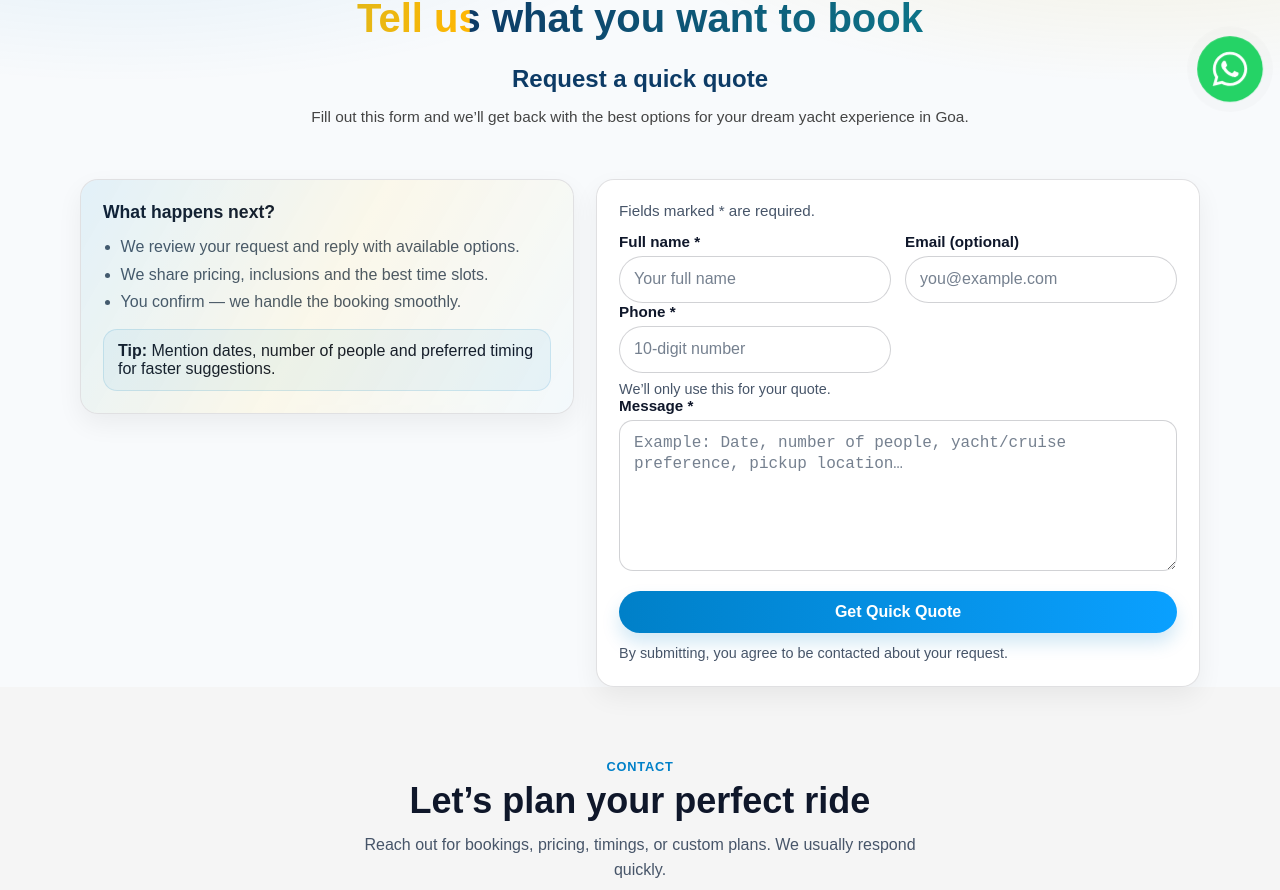
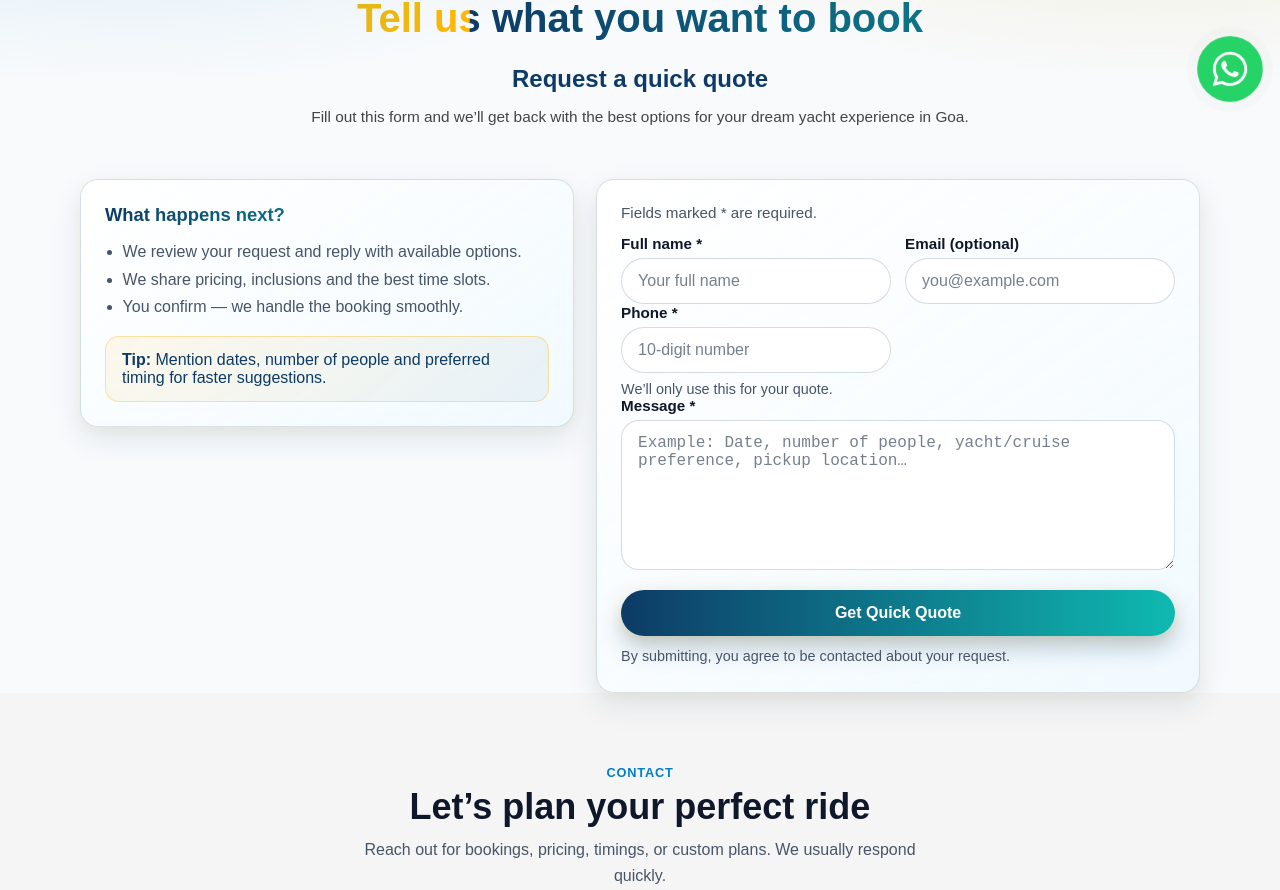
Before and after one commit to mittal19/omSaiAquaSafari, an Angular app: page /contact in a window 1280 px wide. Shown: the part 681-1571 px from the top of the page. Built offline with nearby package versions, Linux system fonts and the light colour scheme.

Commit message:
updated enquire styling

```diff
--- a/src/app/common/enquire/enquire.component.css
+++ b/src/app/common/enquire/enquire.component.css
@@ -32,15 +32,31 @@
   gap: clamp(14px, 2vw, 22px);
   grid-template-columns: 0.9fr 1.1fr;
   align-items: start;
+
+  position: relative;
 }
 
 .enquire__card {
-  background: rgba(255, 255, 255, 0.92);
-  border: 1px solid var(--border);
+  background: linear-gradient(
+    145deg,
+    rgba(255, 255, 255, 0.95),
+    rgba(240, 249, 255, 0.85)
+  );
+  border: 1px solid rgba(13, 59, 102, 0.15);
   border-radius: var(--radius-lg);
-  padding: clamp(16px, 2vw, 22px);
-  box-shadow: 0 10px 26px rgba(2, 6, 23, 0.06);
-  backdrop-filter: blur(10px);
+  padding: clamp(18px, 2vw, 24px);
+  box-shadow:
+    0 12px 30px rgba(13, 59, 102, 0.10),
+    0 4px 12px rgba(255, 183, 3, 0.08);
+  backdrop-filter: blur(14px);
+  /* transition: transform 300ms ease, box-shadow 300ms ease; */
+}
+
+.enquire__card:hover {
+  transform: translateY(-4px);
+  box-shadow:
+    0 18px 40px rgba(13, 59, 102, 0.16),
+    0 6px 18px rgba(255, 183, 3, 0.15);
 }
 
 .enquire__card--info {
@@ -53,23 +69,35 @@
   position: absolute;
   inset: -1px;
   border-radius: inherit;
-  background: linear-gradient(
+  /* background: linear-gradient(
     120deg,
-    rgba(0, 128, 200, 0.25),
-    rgba(200, 160, 0, 0.18),
-    rgba(0, 128, 200, 0.10)
-  );
-  opacity: 0.45;
+    #0d3b66,
+    #0fb9b1,
+    #ffb703,
+    #0d3b66
+  ); */
+  background-size: 300% 300%;
+  animation: borderFlow 8s linear infinite;
+  opacity: 0.35;
   pointer-events: none;
+  padding: 1px;
+
   mask: linear-gradient(#000, #000) content-box, linear-gradient(#000, #000);
   -webkit-mask: linear-gradient(#000, #000) content-box, linear-gradient(#000, #000);
-  padding: 1px;
 }
 
+/* @keyframes borderFlow {
+  0% { background-position: 0% 50%; }
+  100% { background-position: 300% 50%; }
+} */
+
 .enquire__cardTitle {
-  margin: 0 0 10px;
-  color: var(--text);
-  font-size: 1.1rem;
+  margin: 0 0 12px;
+  font-size: 1.15rem;
+  font-weight: 700;
+  background: linear-gradient(90deg, #0d3b66, #0fb9b1);
+  -webkit-background-clip: text;
+  -webkit-text-fill-color: transparent;
 }
 
 .enquire__list {
@@ -80,12 +108,17 @@
 }
 
 .enquire__note {
-  margin-top: 14px;
-  padding: 12px 14px;
+  margin-top: 16px;
+  padding: 14px 16px;
   border-radius: var(--radius-md);
-  background: rgba(0, 128, 200, 0.06);
-  border: 1px solid rgba(0, 128, 200, 0.14);
-  color: var(--text);
+  background: linear-gradient(
+    135deg,
+    rgba(255, 183, 3, 0.08),
+    rgba(13, 59, 102, 0.05)
+  );
+  border: 1px solid rgba(255, 183, 3, 0.35);
+  color: #0d3b66;
+  font-weight: 500;
 }
 
 /* Form */
@@ -116,20 +149,19 @@
 .field__control {
   width: 100%;
   box-sizing: border-box;
-  padding: 12px 14px;
+  padding: 13px 16px;
   border-radius: 999px;
-  border: 1px solid rgba(2, 6, 23, 0.18);
-  background: #fff;
-  color: var(--text);
+  border: 1px solid rgba(13, 59, 102, 0.18);
+  background: #ffffff;
+  color: #0f172a;
   font-size: 1rem;
-  line-height: 1.3;
-  transition: border-color 180ms ease, box-shadow 180ms ease, transform 180ms ease;
+  transition: all 250ms ease;
 }
 
 .field__control--textarea {
-  border-radius: var(--radius-md);
+  border-radius: 18px;
   resize: vertical;
-  min-height: 140px;
+  min-height: 150px;
 }
 
 .field__control::placeholder {
@@ -141,8 +173,10 @@
 }
 
 .field__control:focus-visible {
-  border-color: rgba(0, 128, 200, 0.55);
-  box-shadow: 0 0 0 4px rgba(0, 128, 200, 0.14);
+  border-color: #0fb9b1;
+  box-shadow:
+    0 0 0 4px rgba(15, 185, 177, 0.18),
+    0 4px 12px rgba(13, 59, 102, 0.12);
 }
 
 .field__control[aria-invalid="true"] {
@@ -172,20 +206,30 @@
   appearance: none;
   border: 0;
   border-radius: 999px;
-  padding: 12px 18px;
-  font-weight: 700;
+  padding: 14px 22px;
+  font-weight: 800;
   font-size: 1rem;
   cursor: pointer;
-  color: #fff;
-  background: linear-gradient(90deg, var(--brand-blue), #0aa0ff);
-  box-shadow: 0 10px 18px rgba(0, 128, 200, 0.18);
-  transition: transform 160ms ease, filter 160ms ease, box-shadow 160ms ease;
+  color: #ffffff;
+  background: linear-gradient(
+    90deg,
+    #0d3b66,
+    #0fb9b1,
+    #ffb703
+  );
+  background-size: 200% auto;
+  box-shadow:
+    0 12px 24px rgba(13, 59, 102, 0.25),
+    0 4px 14px rgba(255, 183, 3, 0.18);
+  transition: all 300ms ease;
 }
 
 .btn:hover {
-  filter: brightness(1.02);
-  transform: translateY(-1px);
-  box-shadow: 0 12px 22px rgba(0, 128, 200, 0.22);
+  background-position: 100% center;
+  transform: translateY(-3px);
+  box-shadow:
+    0 16px 36px rgba(13, 59, 102, 0.35),
+    0 6px 20px rgba(255, 183, 3, 0.28);
 }
 
 .btn:active {
@@ -300,7 +344,7 @@
 }
 
 .toast--success {
-  border-color: rgba(34, 197, 94, 0.35);
+  border-color: rgba(15, 185, 177, 0.45);
 }
 
 .toast--error {
@@ -320,7 +364,8 @@
 }
 
 .toast--success .toast__icon {
-  background: rgba(34, 197, 94, 0.14);
+   background: linear-gradient(135deg, #0fb9b1, #0d3b66);
+  color: white;
 }
 
 .toast--error .toast__icon {
```
